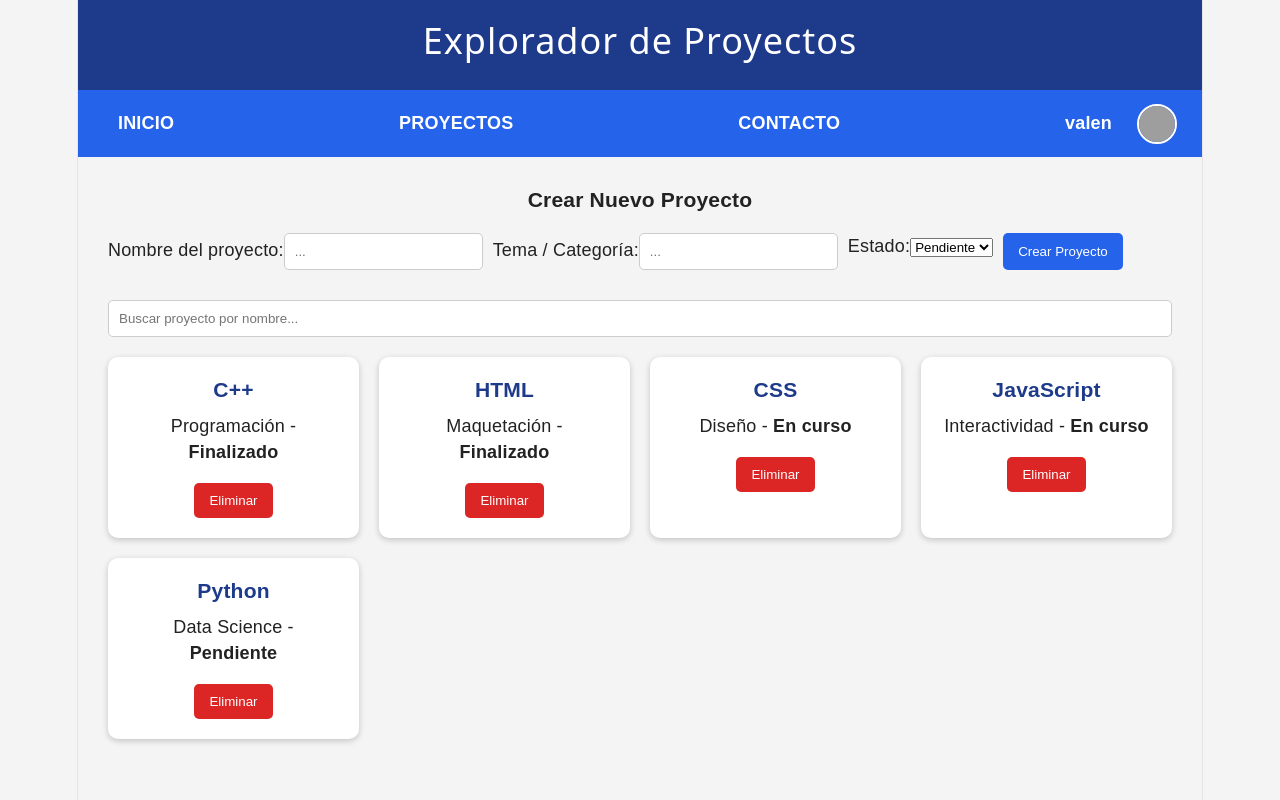
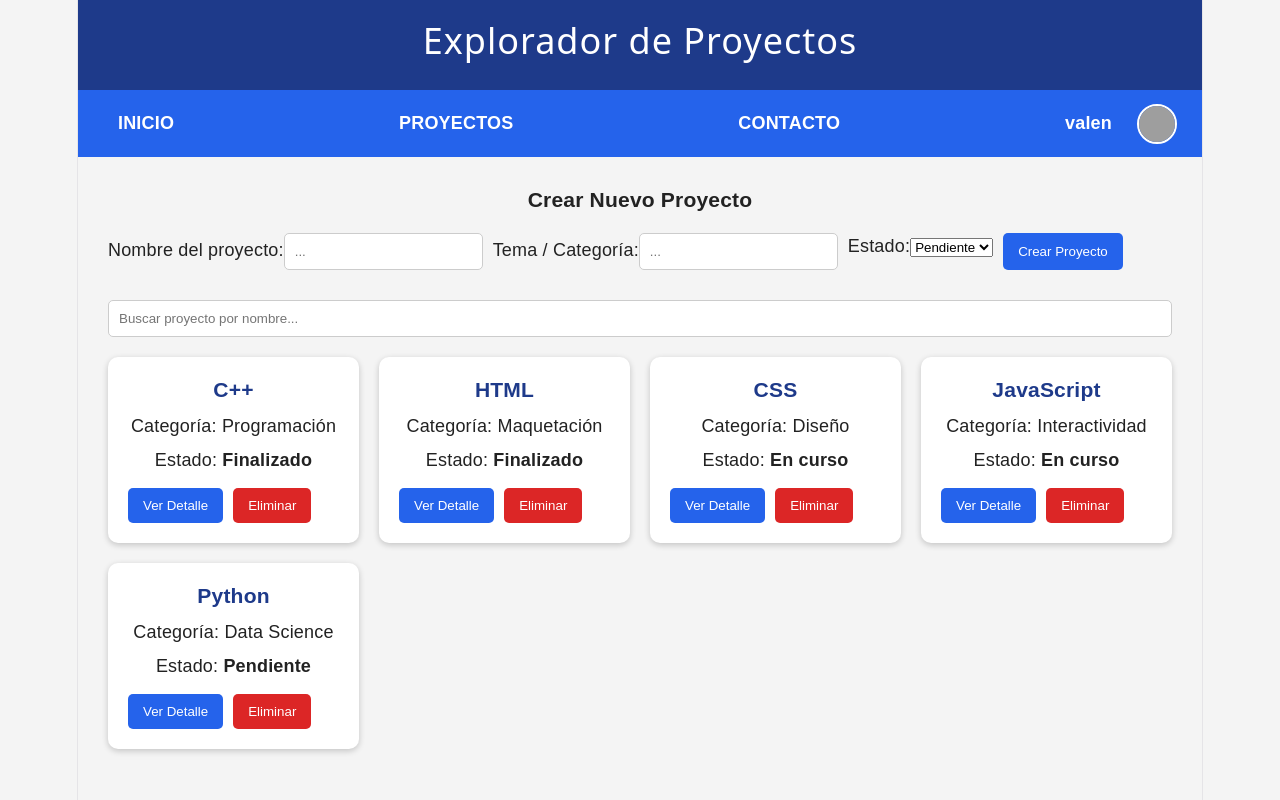
Before and after one commit to GonzG1811/PV_TP3_Grupo13, a React (Vite) app: page / in a window 1280 px wide. Shown: the top 800 px of the page. Built offline with nearby package versions, Linux system fonts and the light colour scheme; grey boxes are pictures that could not be loaded.

Commit message:
Agregado de ProyectoCard

```diff
--- a/src/components/ListaProyectos.jsx
+++ b/src/components/ListaProyectos.jsx
@@ -1,15 +1,13 @@
 import React, { useState } from 'react';
 import { obtenerProyectos, eliminarProyecto, buscarProyecto } from '../services/proyectoService';
 import FormularioProyecto from './FormularioProyecto';
+import ProyectoCard from './ProyectoCard';
 
 const ListaProyectos = () => {
-
     const [proyectos, setProyectos] = useState(obtenerProyectos());
-
     const actualizarLista = () => {
         setProyectos(obtenerProyectos());
     };
-
     const handleEliminar = (id) => {
         eliminarProyecto(id);
         actualizarLista();
@@ -31,18 +29,14 @@ const ListaProyectos = () => {
                     style={{ width: '100%', padding: '10px' }}
                 />
             </section>
+
             <section className="contenedor-cards">
                 {proyectos.map((proy) => (
-                    <div key={proy.id} className="card">
-                        <h3>{proy.titulo}</h3>
-                        <p>{proy.categoria} - <strong>{proy.estado}</strong></p>
-                        <button
-                            onClick={() => handleEliminar(proy.id)}
-                            style={{ backgroundColor: '#dc2626', marginTop: '10px' }}
-                        >
-                            Eliminar
-                        </button>
-                    </div>
+                    <ProyectoCard
+                        key={proy.id}
+                        proyecto={proy}         // objeto completo como prop
+                        onEliminar={handleEliminar} // función de eliminación como prop
+                    />
                 ))}
             </section>
         </main>
--- /dev/null
+++ b/src/components/ProyectoCard.jsx
@@ -0,0 +1,25 @@
+import React from 'react';
+const ProyectoCard = ({ proyecto, onEliminar }) => {
+    const { id, titulo, categoria, estado } = proyecto;
+    return (
+        <div className="card">
+            <h3>{titulo}</h3>
+            <p>Categoría: {categoria}</p>
+            <p>Estado: <strong>{estado}</strong></p>
+            <div style={{ display: 'flex', gap: '10px', marginTop: '15px' }}>
+                <button style={{ backgroundColor: '#2563eb' }}>
+                    Ver Detalle
+                </button>
+
+                <button
+                    onClick={() => onEliminar(id)}
+                    style={{ backgroundColor: '#dc2626' }}
+                >
+                    Eliminar
+                </button>
+            </div>
+        </div>
+    );
+};
+
+export default ProyectoCard;
```
Also changed, not shown: package.json (+13 -1 lines), 1 other file (tests, documents, lock files or other folders).
